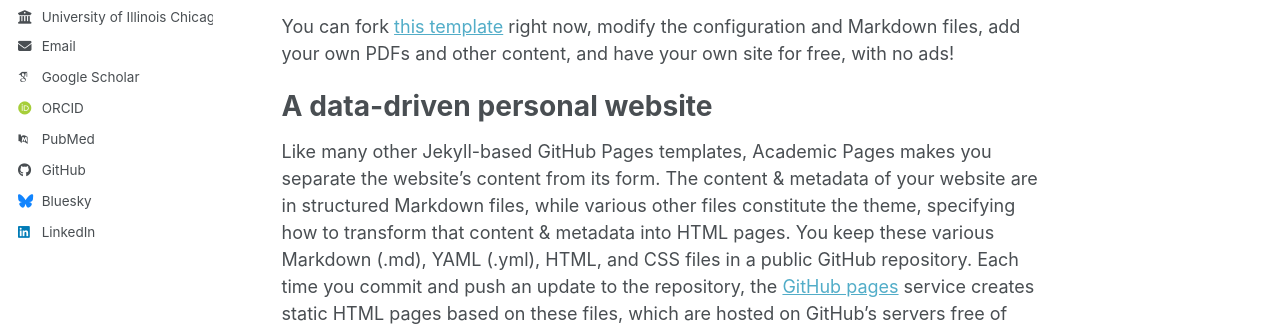
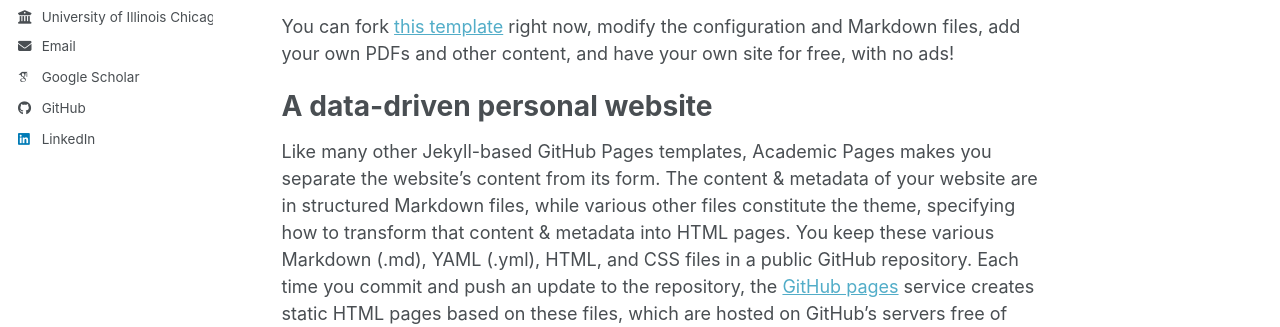
Before and after one commit to Tomas-Malik/tomas-malik.github.io, a Jekyll site: the page built from _pages/about.md, in a window 1280 px wide. Shown: the part 398-725 px from the top of the page. Built offline with Jekyll 4.4.1, drawn with Linux system fonts in a browser that asks for light colours; some web fonts are replaced; a script bundle is joined from its source files by our own code; library files that are not in the unit come from our copies.

Commit message:
Update _config.yml

```diff
--- a/_config.yml
+++ b/_config.yml
@@ -35,13 +35,11 @@
   # Academic websites
   academia         : # URL
   arxiv            : # URL - Update with the correct link to your profile
-  googlescholar    : "https://scholar.google.com/citations?user=PS_CX0AAAAAJ"
+  googlescholar    : "https://scholar.google.com/citations?hl=en&authuser=1&user=5gDC2E0AAAAJ"
   inspire-hep      : # URL
   impactstory      : # URL
-  orcid            : "https://orcid.org/yourorcidurl"
   semantic         : # URL
   ssrn             : # URL
-  pubmed           : "https://www.ncbi.nlm.nih.gov/pubmed/?term=john+snow"
   researchgate     : # URL
   scopus           : # URL
   zotero           : # URL
@@ -57,7 +55,6 @@
 
   # Social media
   artstation       : # Username
-  bluesky          : "bsky.app" # Replace this with you Bluesky username
   facebook         : # Username
   flickr           : # Username
   foursquare       : # Username
```
